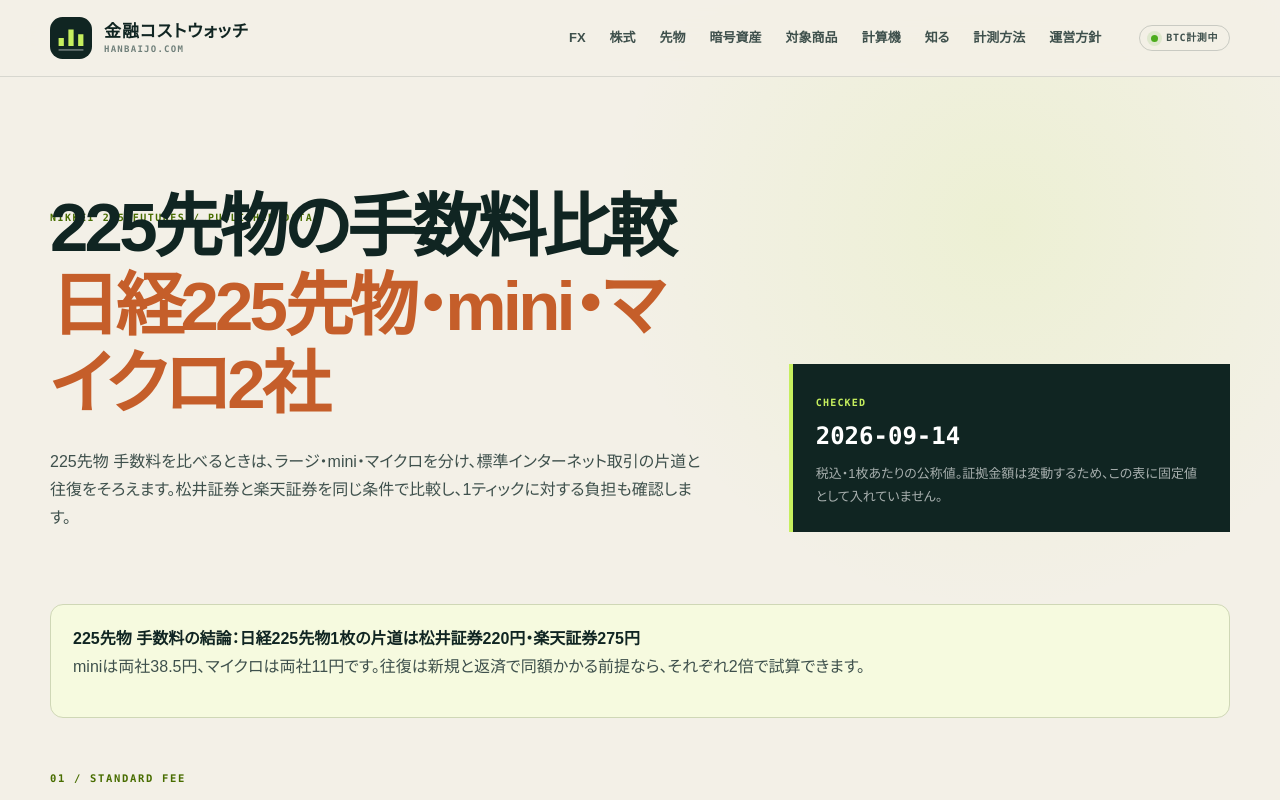
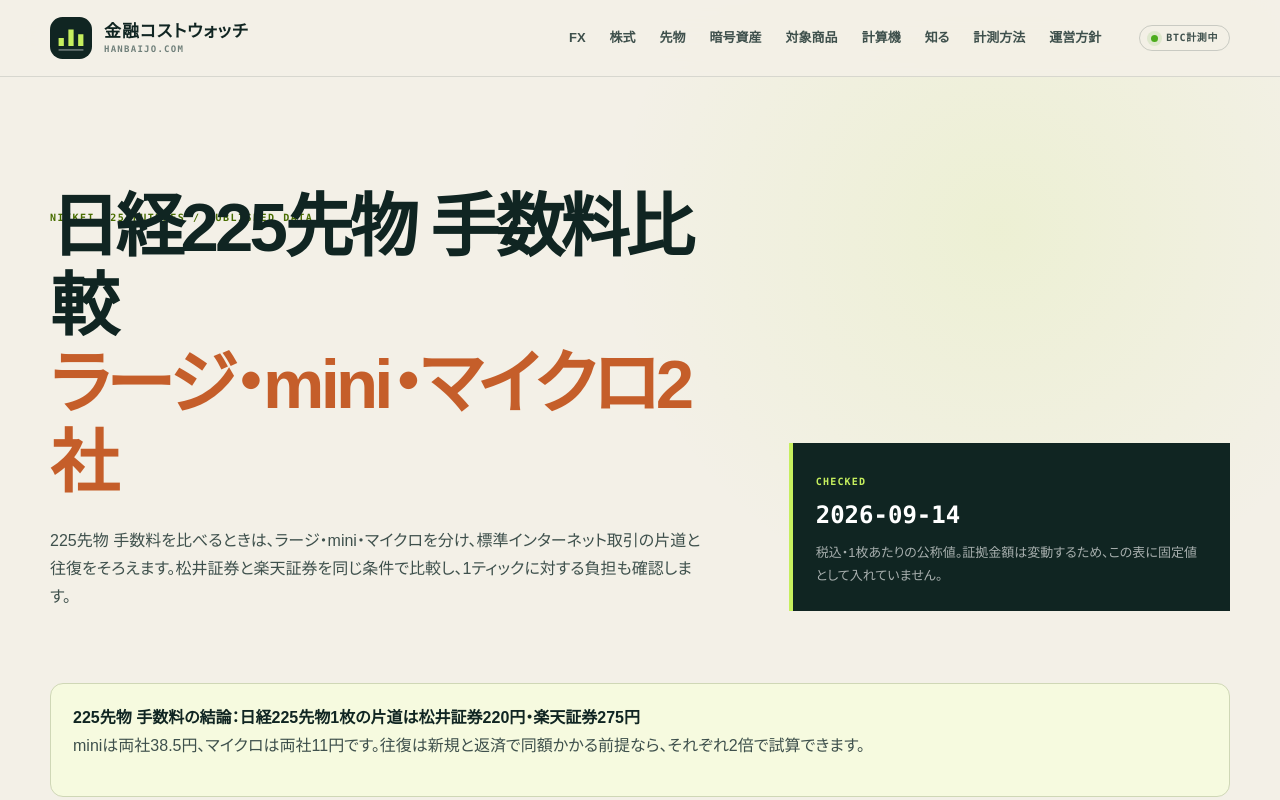
Before and after one commit to mrok18/hanbaijo, a Next.js app: page /futures/nikkei225-fee-comparison in a window 1280 px wide. Shown: the top 800 px of the page. Built offline with nearby package versions, Linux system fonts and the light colour scheme.

Commit message:
seo: align nikkei225 futures h1 intent

```diff
--- a/app/futures/nikkei225-fee-comparison/page.tsx
+++ b/app/futures/nikkei225-fee-comparison/page.tsx
@@ -58,7 +58,7 @@
       <header className="comparison-intro futures-comparison-intro">
         <div>
           <p className="page-kicker">NIKKEI 225 FUTURES / PUBLISHED DATA</p>
-          <h1>225先物の手数料比較<br /><em>日経225先物・mini・マイクロ2社</em></h1>
+          <h1>日経225先物 手数料比較<br /><em>ラージ・mini・マイクロ2社</em></h1>
           <p className="lede">225先物 手数料を比べるときは、ラージ・mini・マイクロを分け、標準インターネット取引の片道と往復をそろえます。松井証券と楽天証券を同じ条件で比較し、1ティックに対する負担も確認します。</p>
         </div>
         <aside>
```
